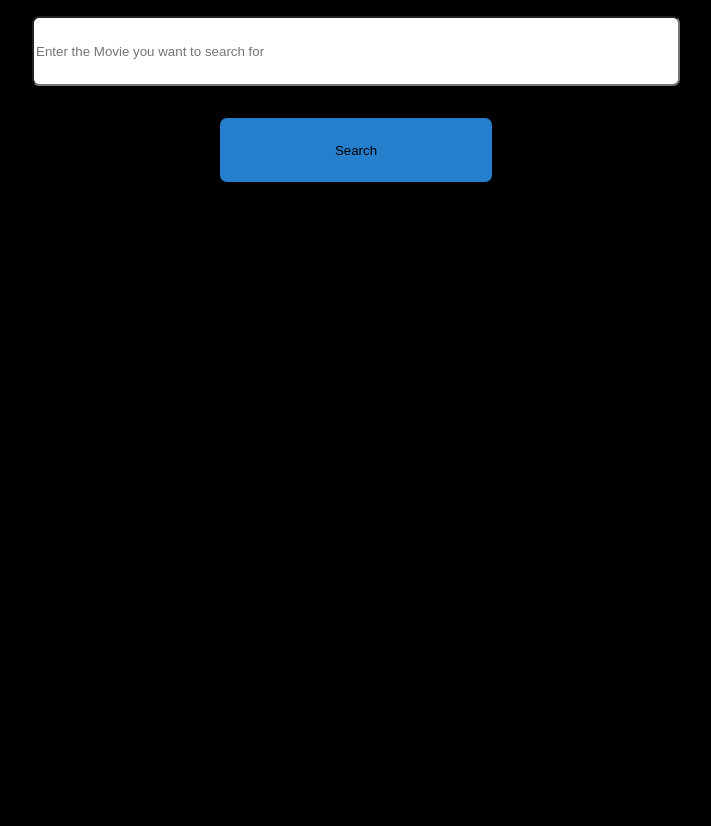
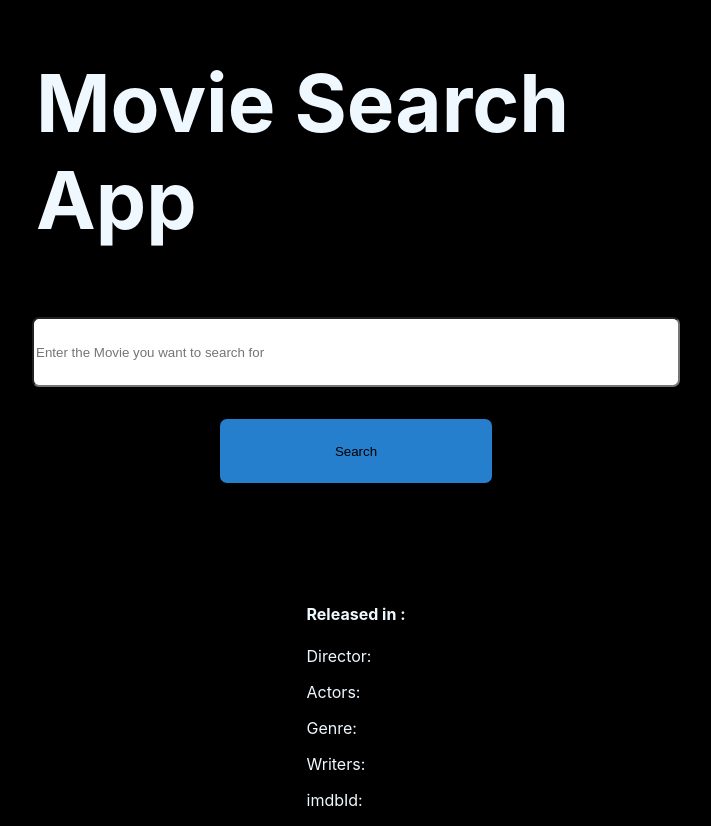
Before and after one commit to AshishJha14411/Fproj1, a React (Create React App) app: page / in a window 1280 px wide. Shown: the whole page, without its empty margins (284-995 px from the left). Before the commit the page ends 800 px from the top, so only its background shows below. Built offline with nearby package versions, Linux system fonts and the light colour scheme.

Commit message:
adding the card components which loads the movie info

```diff
--- a/src/App.js
+++ b/src/App.js
@@ -1,30 +1,33 @@
 import "./App.css";
 import { useState, useEffect } from "react";
 import axios from "axios";
+import Card from "./components/Card";
 
 function App() {
-  const [data, setData] = useState({})
-  const [text, setText] = useState("")
+  const [data, setData] = useState({});
+  const [text, setText] = useState("");
   const handleChange = (e) => {
-    let rawText = e.target.value
-    setText(rawText.split(" ").join("+"))
-  }
+    let rawText = e.target.value;
+    setText(rawText.split(" ").join("+"));
+  };
   const calldata = async () => {
     const response = await axios.get(
       `http://www.omdbapi.com/?t=${text}&apikey=46c1e856`
     );
-    setData(response.data)
+    setData(response.data);
   };
 
-  return <div className="App">
-    <input
-    placeholder="Enter the Movie you want to search for"
-    onChange={handleChange}
-    />
-    <button
-    onClick={calldata}
-    >Search</button>
-  </div>;
+  return (
+    <div className="App">
+      <h1 className="header">Movie Search App</h1>
+      <input
+        placeholder="Enter the Movie you want to search for"
+        onChange={handleChange}
+      />
+      <button onClick={calldata}>Search</button>
+      <Card movieData={data} />
+    </div>
+  );
 }
 
 export default App;
--- /dev/null
+++ b/src/components/Card.jsx
@@ -0,0 +1,42 @@
+import React from "react";
+
+const Card = (movieData) => {
+  return (
+    <div className="card">
+      {/* Mapping through the array of the Object values */}
+      {Object.values(movieData).map((item) => {
+        return (
+          <div key={movieData.imdbID}>
+            <div>
+              <img src={item.Poster} alt="" />
+              <h2 className="title">{item.Title}</h2>
+              <h4>Released in : {item.Released}</h4>
+            </div>
+            <div>
+              <p>
+                <span>Director: </span> {item.Director}
+              </p>
+              <p>
+                <span>Actors: </span>
+                {item.Actors}
+              </p>
+              <p>
+                <span>Genre: </span>
+                {item.Genre}
+              </p>
+              <p>
+                <span>Writers: </span>
+                {item.Writer}
+              </p>
+              <p>
+                <span>imdbId: </span> {item.imdbID}
+              </p>
+            </div>
+          </div>
+        );
+      })}
+    </div>
+  );
+};
+
+export default Card;
```
